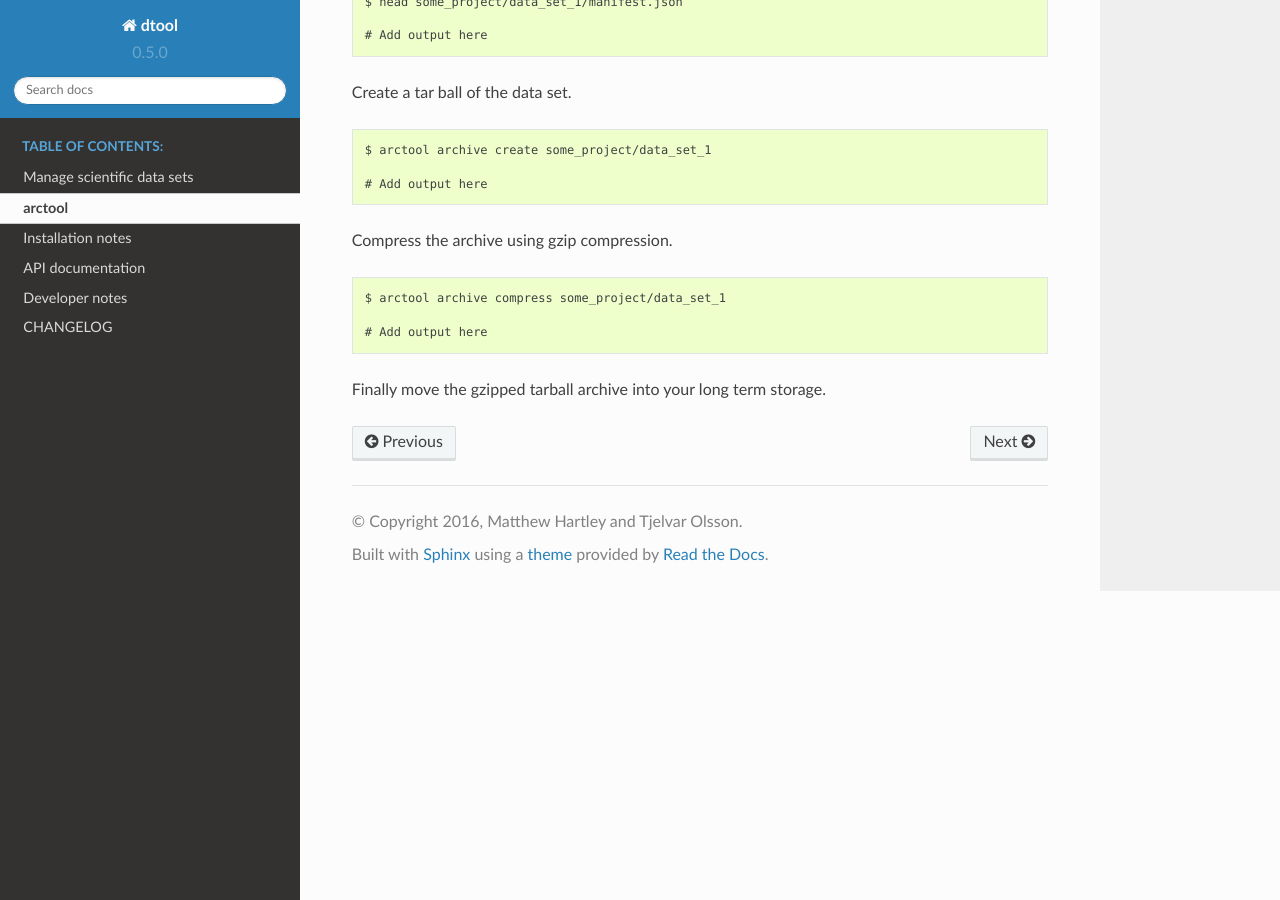
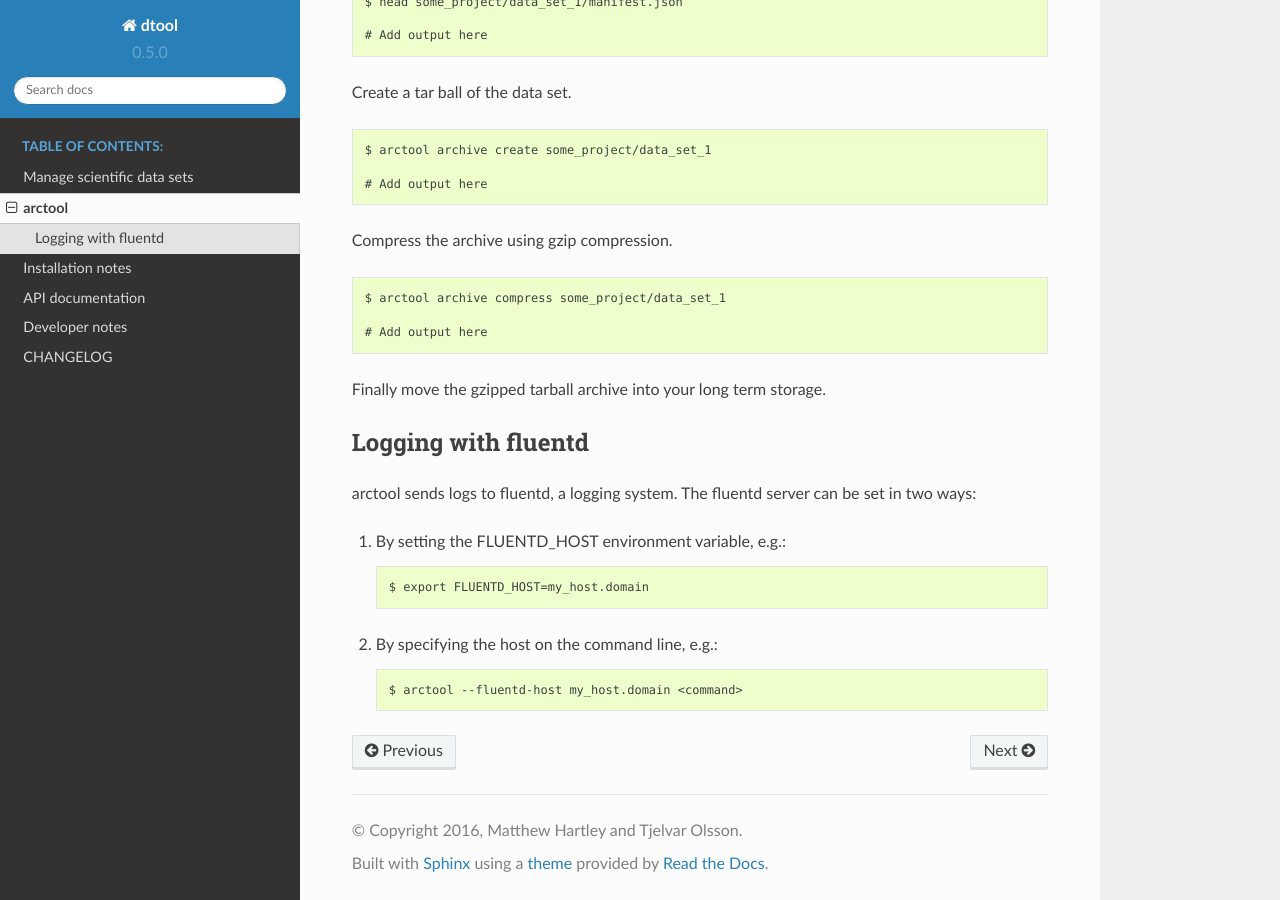
Before and after one commit to JIC-CSB/dtool, a Sphinx documentation site: the page built from docs/source/arctool.rst, in a window 1280 px wide and 900 px high, scrolled down 2206 px. Built offline with Sphinx 7.4.7 and the Read the Docs theme 2.0.0, drawn with Linux system fonts in a browser that asks for light colours; some of the changed text lies outside the part shown.

Commit message:
Add explanation of fluentd logging

```diff
--- a/docs/source/arctool.rst
+++ b/docs/source/arctool.rst
@@ -34,7 +34,7 @@ data associated with the project.
 
 ::
 
-    $ archtool new
+    $ arctool new
 
     # Add ouput here
 
@@ -94,3 +94,21 @@ Compress the archive using gzip compression.
     # Add output here
 
 Finally move the gzipped tarball archive into your long term storage.
+
+Logging with fluentd
+~~~~~~~~~~~~~~~~~~~~
+
+arctool sends logs to fluentd, a logging system. The fluentd server can be set
+in two ways:
+
+1. By setting the FLUENTD_HOST environment variable, e.g.:
+
+   ::
+
+       $ export FLUENTD_HOST=my_host.domain
+
+2. By specifying the host on the command line, e.g.:
+
+   ::
+
+       $ arctool --fluentd-host my_host.domain <command>
```
